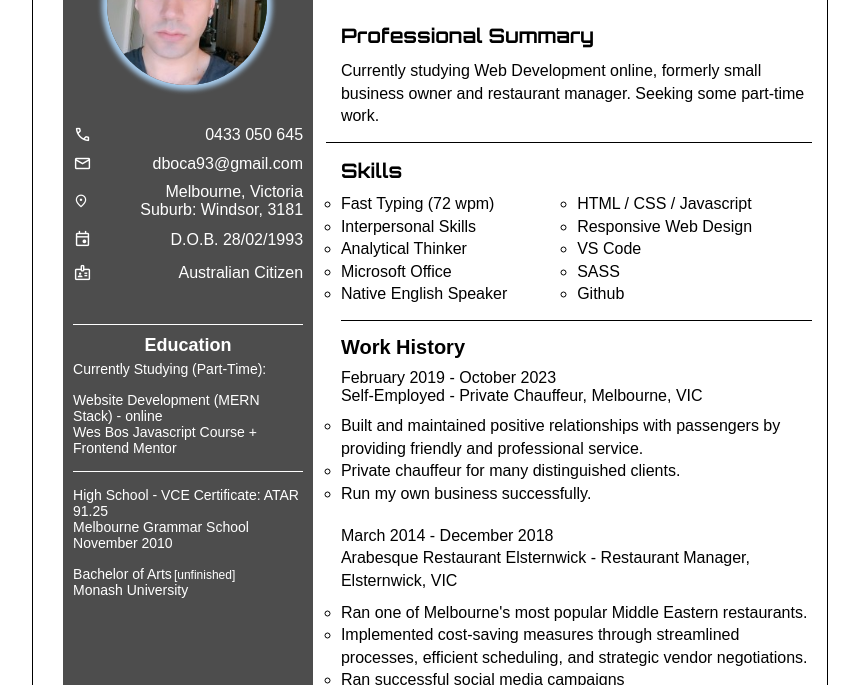
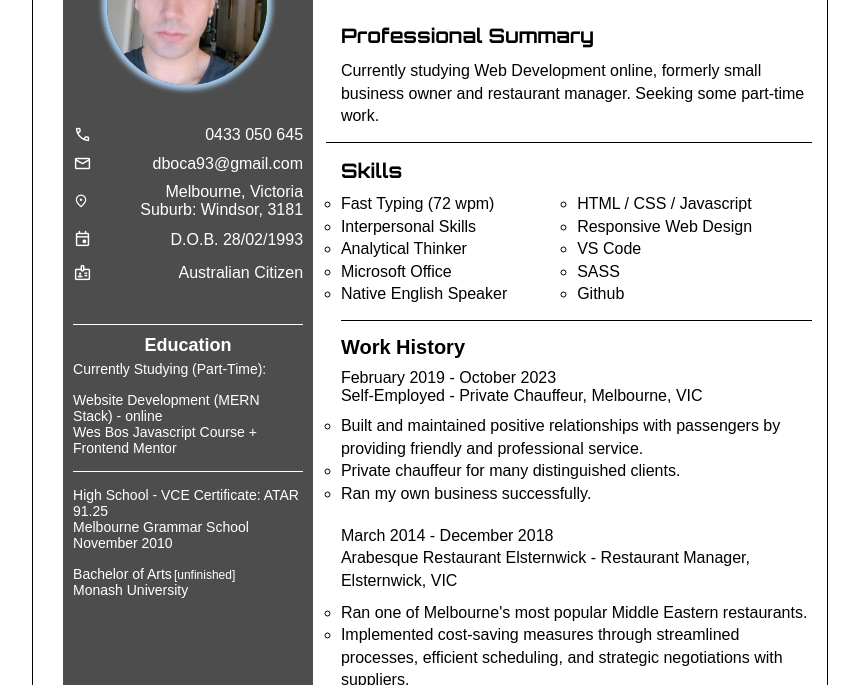
Before and after one commit to dboca93/resume__page, a plain HTML site: page index.html in a window 1280 px wide. Shown: the part 115-800 px from the top of the page, without its empty margins (210-1069 px from the left). Drawn offline with nearby package versions, Linux system fonts and the light colour scheme; a web font is replaced by a local one.

Commit message:
changes in spelling

```diff
--- a/index.html
+++ b/index.html
@@ -144,7 +144,7 @@ much about semantic html during the design of this website.-->
                             <li>Private chauffeur for many
                                 distinguished clients.
                             </li>
-                            <li>Run my own business successfully.</li>
+                            <li>Ran my own business successfully.</li>
                         </ul>
                     </div>
                     <ul class="arabesque">
@@ -154,7 +154,7 @@ much about semantic html during the design of this website.-->
                             <li>Ran one of Melbourne's most popular Middle Eastern restaurants.
                             </li>
                             <li>Implemented cost-saving measures through streamlined processes, efficient scheduling,
-                                and strategic vendor negotiations.
+                                and strategic negotiations with suppliers.
                             </li>
                             <li>Ran successful social media campaigns</li>
                         </ul>
```
